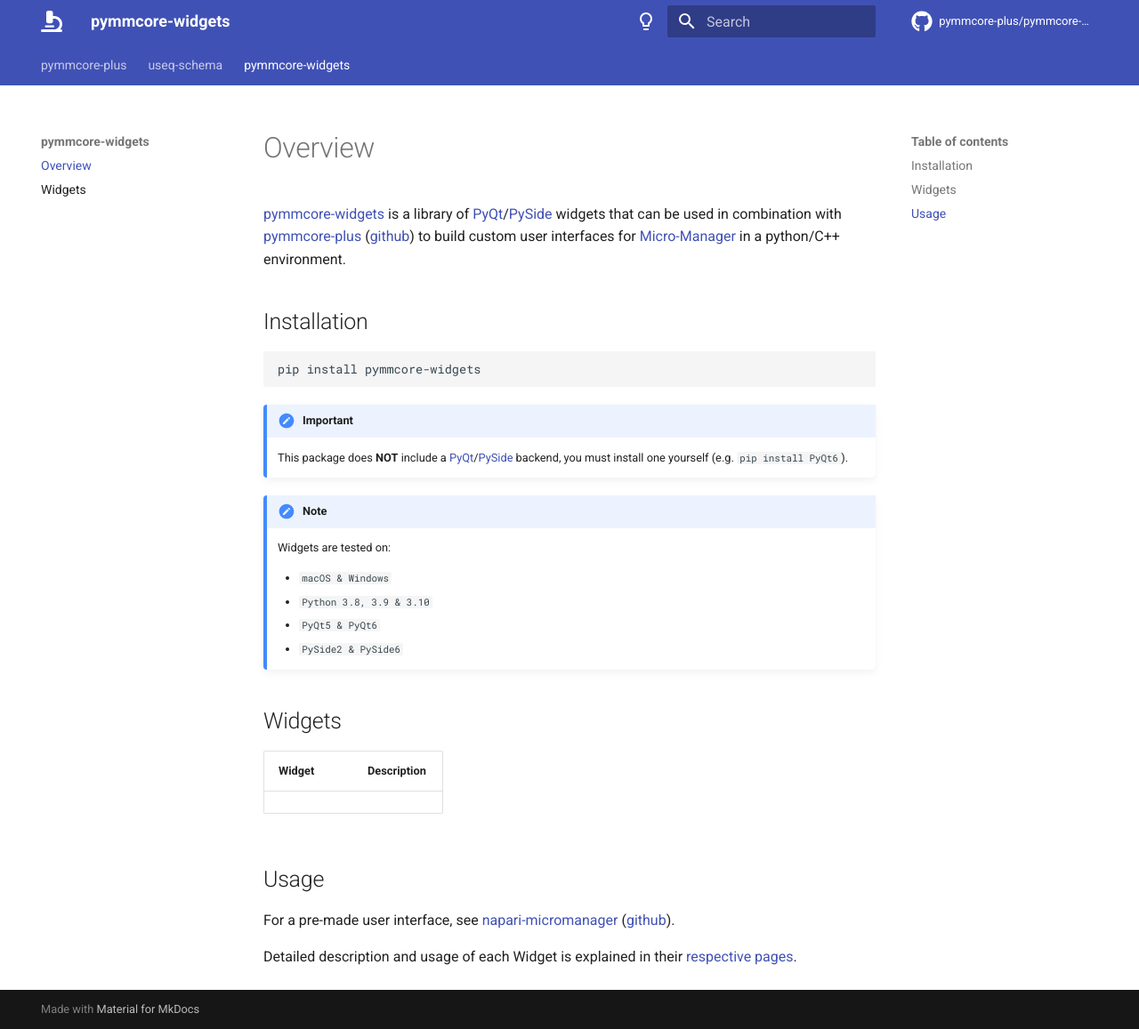
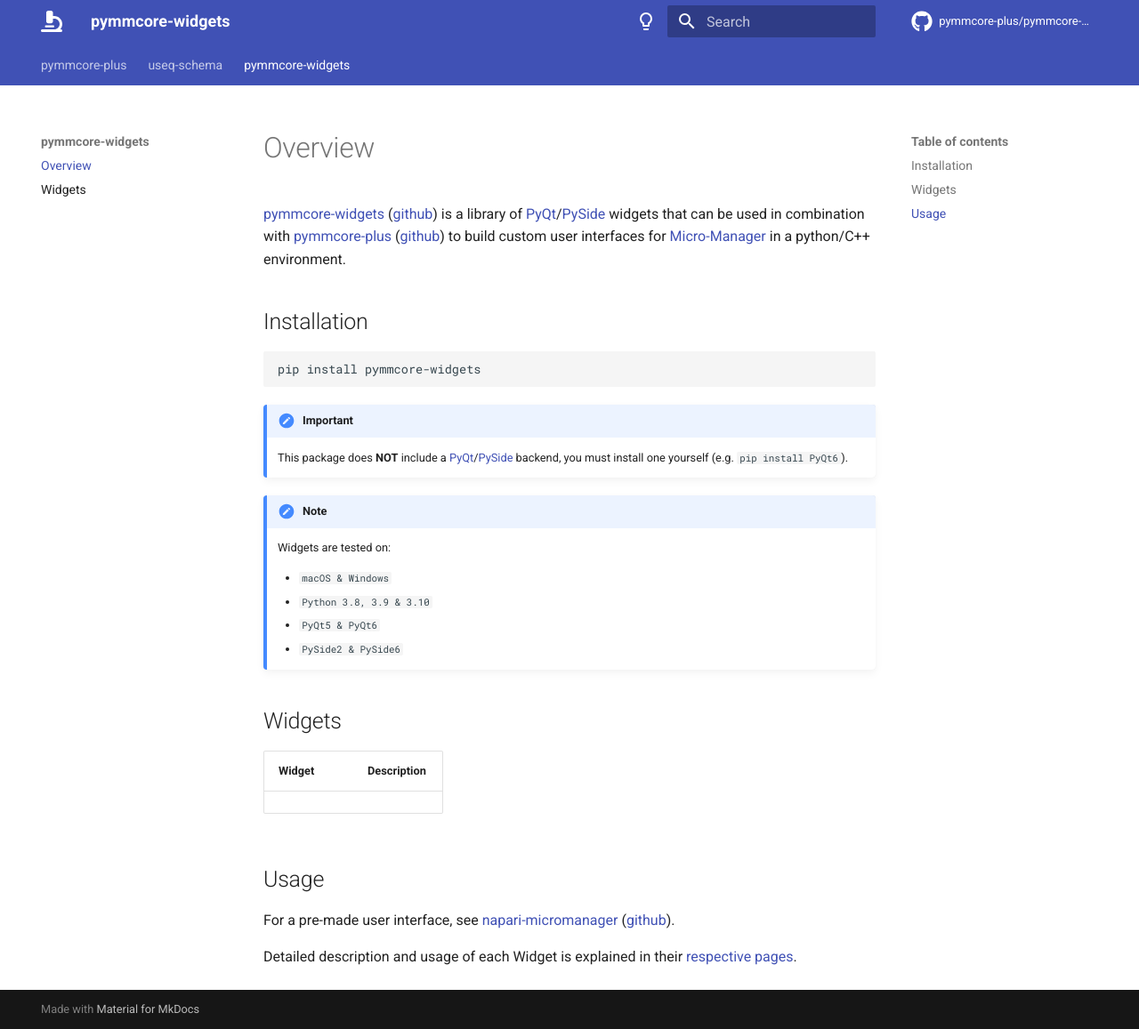
Before and after one commit to pymmcore-plus/pymmcore-widgets, an MkDocs documentation site: the page built from docs/index.md, in a window 1280 px wide and 1157 px high. Shown: the whole window at 89% size. Built offline with MkDocs 1.6.1 and Material for MkDocs 9.7.7, drawn with Linux system fonts in a browser that asks for light colours; comment, search, counter and statistics services are not loaded.

Commit message:
docs: update

```diff
--- a/docs/index.md
+++ b/docs/index.md
@@ -1,12 +1,6 @@
 # Overview
 
-[pymmcore-widgets](https://pypi.org/project/pymmcore-widgets/) is a library of
-[PyQt](https://riverbankcomputing.com/software/pyqt/)/[PySide](https://www.qt.io/qt-for-python)
-widgets that can be used in combination with
-[pymmcore-plus](https://pymmcore-plus.github.io/pymmcore-plus)
-([github](https://github.com/pymmcore-plus/pymmcore-plus)) to build custom user
-interfaces for [Micro-Manager](https://micro-manager.org) in a python/C++
-environment.
+[pymmcore-widgets](https://pypi.org/project/pymmcore-widgets/) ([github](https://github.com/pymmcore-plus/pymmcore-widgets)) is a library of [PyQt](https://riverbankcomputing.com/software/pyqt/)/[PySide](https://www.qt.io/qt-for-python) widgets that can be used in combination with [pymmcore-plus](https://pymmcore-plus.github.io/pymmcore-plus) ([github](https://github.com/pymmcore-plus/pymmcore-plus)) to build custom user interfaces for [Micro-Manager](https://micro-manager.org) in a python/C++ environment.
 
 ## Installation
 
```
